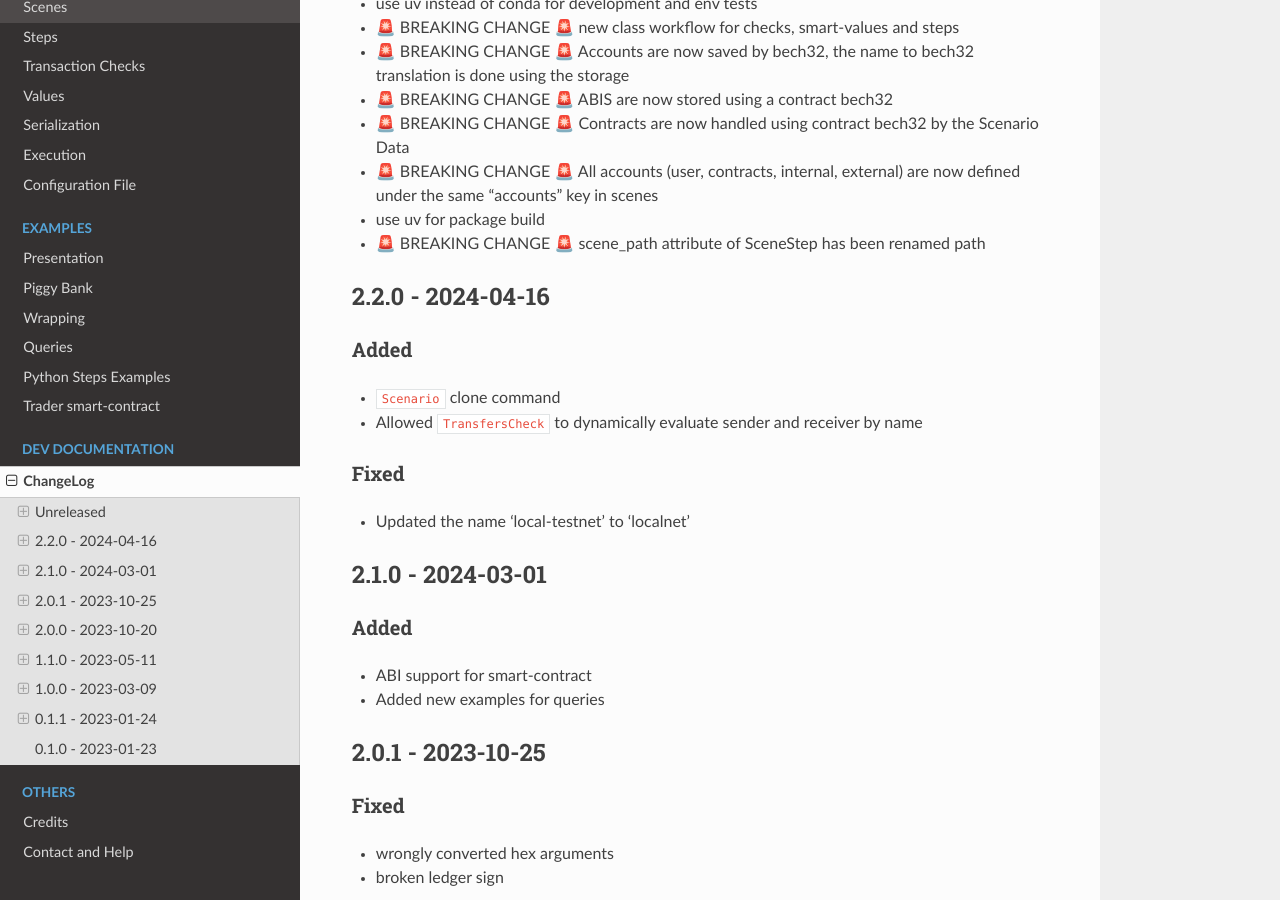
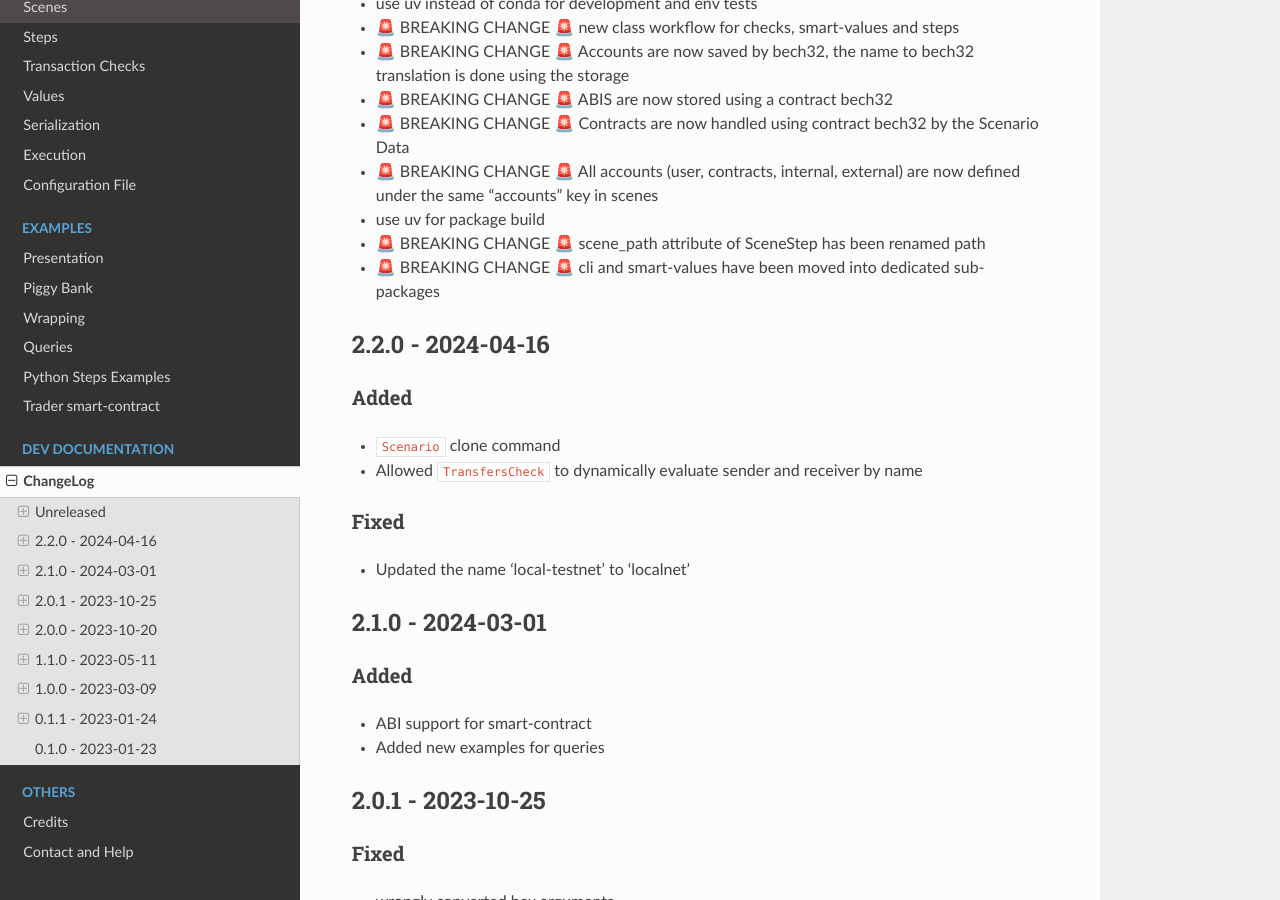
Before and after one commit to Catenscia/MxOps, a Sphinx documentation site: the page built from docs/source/dev_documentation/changelog.md, in a window 1280 px wide and 900 px high, scrolled down 1662 px. Built offline with Sphinx 7.4.7 and the Read the Docs theme 3.1.0, drawn with Linux system fonts in a browser that asks for light colours.

Commit message:
docs: changelog

```diff
--- a/docs/source/dev_documentation/changelog.md
+++ b/docs/source/dev_documentation/changelog.md
@@ -58,6 +58,7 @@
 - 🚨 BREAKING CHANGE 🚨 All accounts (user, contracts, internal, external) are now defined under the same "accounts" key in scenes
 - use uv for package build
 - 🚨 BREAKING CHANGE 🚨 scene_path attribute of SceneStep has been renamed path
+- 🚨 BREAKING CHANGE 🚨 cli and smart-values have been moved into dedicated sub-packages
 
 
 
```
